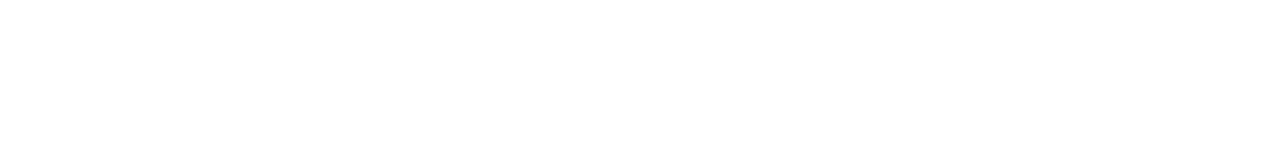
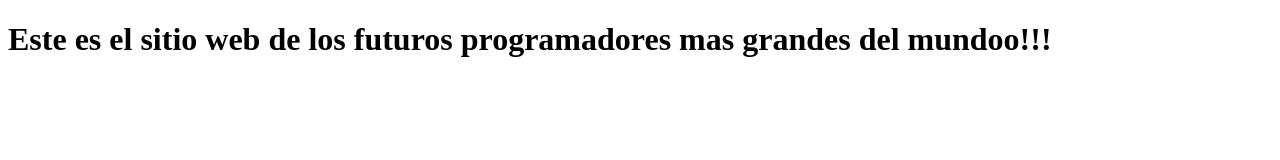
Before and after one commit to junconicolas/coderss, a plain HTML site: page index.html in a window 1280 px wide. Drawn offline with Linux system fonts and the light colour scheme.

Commit message:
Se agrego texto al body del archivo index.html

```diff
--- a/index.html
+++ b/index.html
@@ -9,6 +9,6 @@ es html:5-->
     <title>Coders</title>  <!--Este es el nombre que va a aparecer en la pestaña-->
 </head>
 <body>
-
+    <h1>Este es el sitio web de los futuros programadores mas grandes del mundoo!!!</h1>
 </body>
 </html>
```
